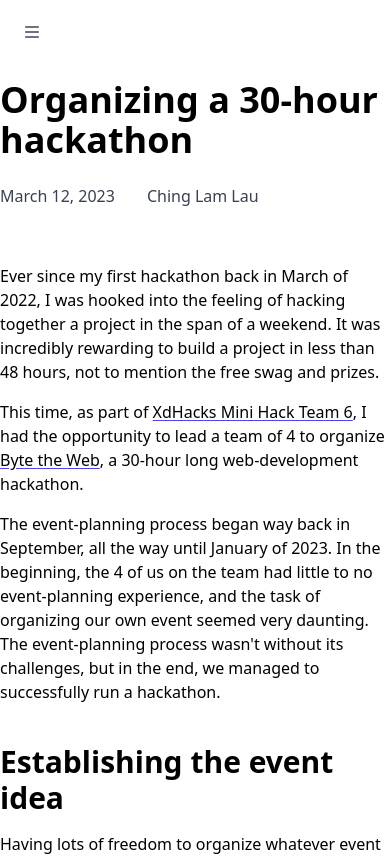
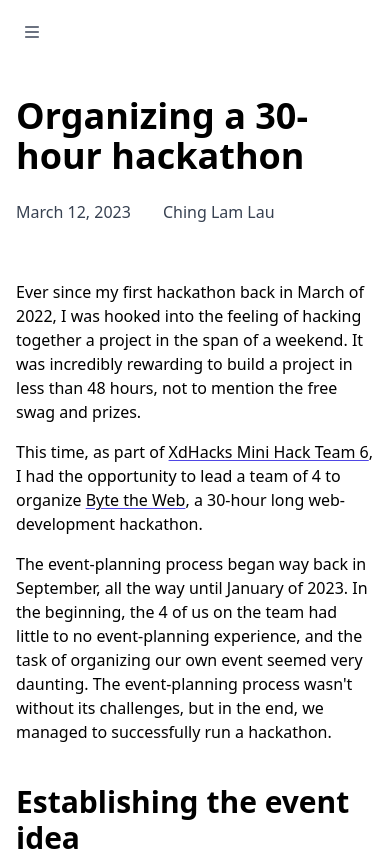
Before and after one commit to MiniCube11/website, a Next.js app: page /writing/byte-the-web in a window 390 px wide. Shown: the top 856 px of the page. Built offline with nearby package versions, Linux system fonts and the light colour scheme; no server answers.

Commit message:
Mobile fixes

```diff
--- a/app/writing/[slug]/page.tsx
+++ b/app/writing/[slug]/page.tsx
@@ -17,7 +17,7 @@ const PostPage = (props: any) => {
     const date = timestampToDate({ timestamp: post.data.date, includeDay: true });
 
     return (
-        <div className="mt-20 mb-20 mx-auto max-w-2xl">
+        <div className="my-20 mx-auto max-w-2xl p-4">
             <h1 className="mb-6">{post.data.title}</h1>
             <p className="text-gray-700 mb-14 dark:text-gray-400">{date}<span className="ml-8">Ching Lam Lau</span></p>
             <div className="post-content mb-20">
--- a/components/Project/ProjectPreview.tsx
+++ b/components/Project/ProjectPreview.tsx
@@ -3,7 +3,7 @@ import Image from "next/image";
 const ProjectPreview = ({ name = "", image = "" }) => {
     return (
         <div className="p-3 pb-4 rounded-md bg-hover group">
-            <Image src={"/images/projects/" + image} alt="Project image" width={300} height={300} className="rounded-lg"/>
+            <Image src={"/images/projects/" + image} alt="Project image" width={600} height={600} className="rounded-lg"/>
             <p className="font-semibold text-sm pt-3 pl-4">
                 {name} <span className="ml-1 hidden group-hover:inline-block">→</span>
             </p>
```
